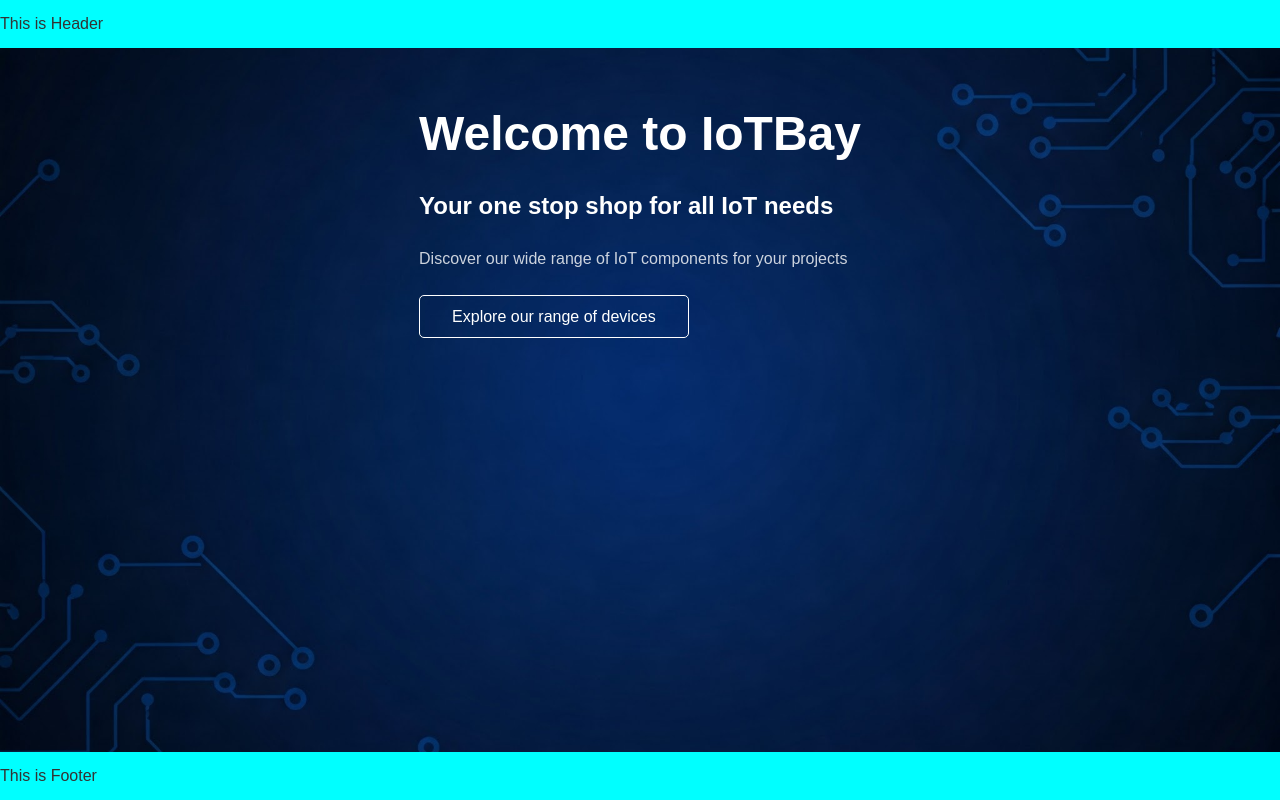
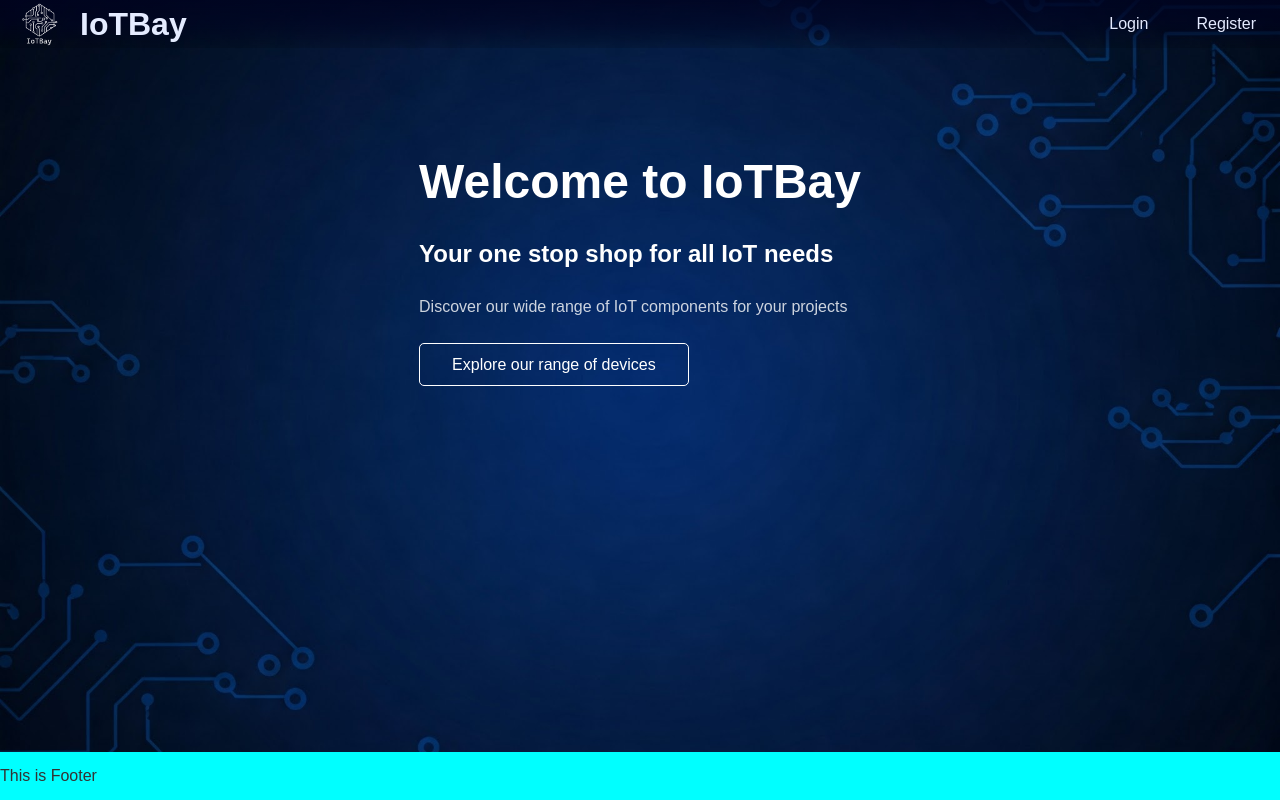
Before and after one commit to YM2992/IoTBay, a React (Vite) app in the folder Client/: page / in a window 1280 px wide. Built offline with nearby package versions, Linux system fonts and the light colour scheme.

Commit message:
Customised header

```diff
--- a/Client/src/App.css
+++ b/Client/src/App.css
@@ -10,17 +10,70 @@
 }
 
 /* HEADER AREA */
-.header {
+header {
   display: flex;
-  width: 100%;
+  width: 100vw;
   height: 3rem;
   margin: 0 auto;
   line-height: 3rem;
-  background-color: aqua;
+  /* background-color: aqua; */
+  background: linear-gradient(to bottom, rgba(0, 3, 32, 0.82), rgba(0, 3, 32, 0.619), rgba(0, 0, 0, 0.116));
   text-align: center;
   align-items: center;
-  position: fixed;
+  /* position: fixed; */
   top: 0;
+}
+
+header {
+  color: rgb(228, 235, 255);
+}
+
+header h1 a {
+  color: rgb(228, 235, 255);
+  text-decoration: none;
+}
+
+header img {
+  width: 3rem;
+  height: 3rem;
+  margin: 0 1rem;
+}
+
+header nav {
+  display: flex;
+  justify-content: right;
+  align-items: right;
+  width: 100%;
+}
+
+header nav a {
+  color: rgb(228, 235, 255);
+  text-decoration: none;
+  padding: 0.5rem 1rem;
+  margin: 0 0.5rem;
+  border-radius: 5px;
+  position: relative; /* Add this */
+  transition: background-color 0.3s;
+}
+
+header nav a::after {
+  content: ''; /* Add this */
+  position: absolute; /* Add this */
+  bottom: 15px; /* Add this */
+  left: 0; /* Add this */
+  width: 100%; /* Add this */
+  height: 2px; /* Add this */
+  background-color: #fff; /* Add this */
+  transform: scaleX(0); /* Add this */
+  transform-origin: center; /* Add this */
+  transition: transform 0.3s ease-in-out; /* Add this */
+}
+
+header nav a:hover {
+  background-color: rgba(0, 0, 0, 0);
+}
+header nav a:hover::after {
+  transform: scaleX(1); /* Add this */
 }
 
 /* MAIN AREA */
@@ -40,6 +93,7 @@
   background-color: aqua;
   text-align: center;
   align-items: center;
-  position: fixed;
+  /* position: fixed; */
+  position: absolute;
   bottom: 0;
 }
--- a/Client/src/components/Header.jsx
+++ b/Client/src/components/Header.jsx
@@ -1,7 +1,20 @@
+import IoTBayLogo from '../assets/IoTBay_Logo.png';
+
 function Header() {
   return (
     <>
-      <div className="header">This is Header</div>
+      <header className="header">
+        <img src={IoTBayLogo} alt="IoTBay Logo" />
+        <h1>
+          <a>
+            IoTBay
+          </a>
+        </h1>
+        <nav>
+          <a href="/login">Login</a>
+          <a href="/register">Register</a>
+        </nav>
+      </header>
     </>
   );
 }
```
